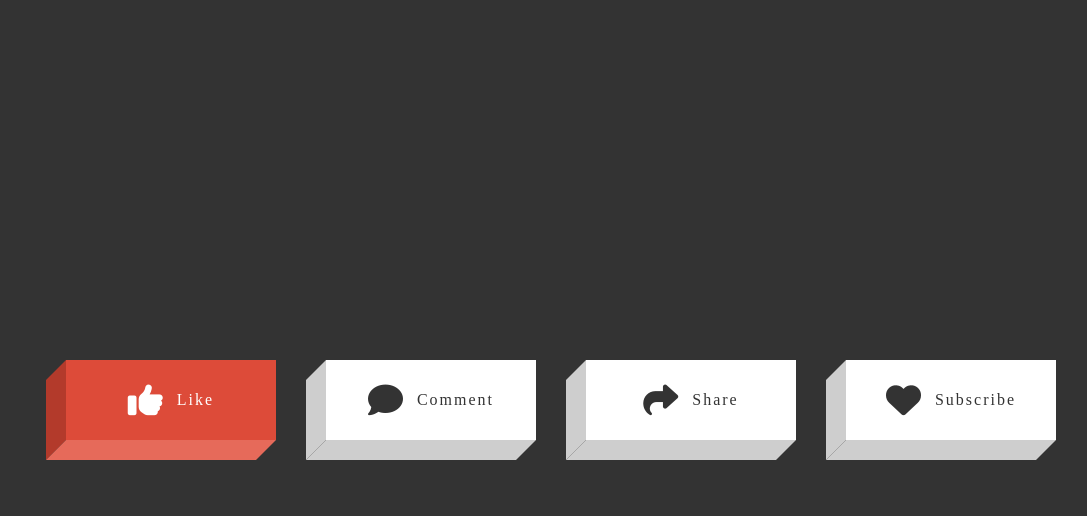
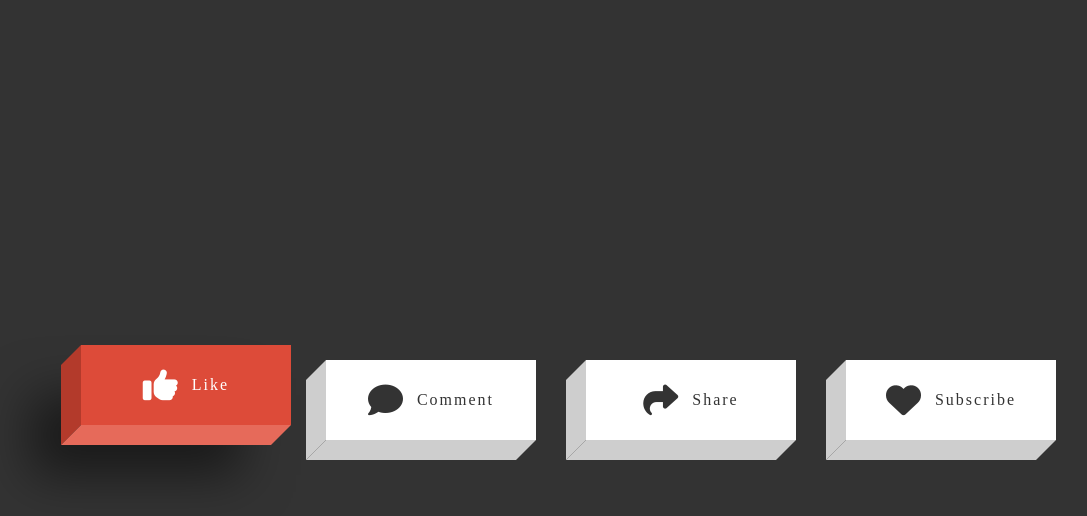
Before and after one commit to burhangit/3d_buttons, a plain HTML site: page index.html in a window 1280 px wide. In both pictures the pointer is over the link "Like". Shown: the whole page, without its empty margins (79-1166 px from the left). Drawn offline with Linux system fonts and the light colour scheme.

Commit message:
animation functionality added

```diff
--- a/style.css
+++ b/style.css
@@ -82,6 +82,8 @@ ul li:hover span {
 
 ul li:hover a {
   background: #dd4b39;
+  transform: translate(15px, -15px);
+  box-shadow: -50px 50px 50px rgba(0, 0, 0, 0.5);
 }
 
 ul li:hover a::before {
```
